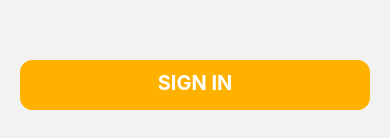
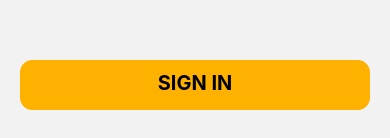
Before and after one commit to Rode1o/foodelivery, a React Native app in the folder deliveryFood/: screen /homeScreen in a window 390 px wide. Shown: the part 634-772 px from the top of the page. Built offline with nearby package versions, Linux system fonts and the light colour scheme.

Commit message:
Sign In form

```diff
--- a/deliveryFood/src/global/styles.js
+++ b/deliveryFood/src/global/styles.js
@@ -26,7 +26,7 @@ export const parameters = {
         width:"100%"
     },
     buttonTitle:{
-      color:"#ffffff",
+      color:"#000000",
       fontSize: 20,
       fontWeight: "bold",
       alignItems: "center",
--- a/deliveryFood/src/screens/authScreen/signinscreen.js
+++ b/deliveryFood/src/screens/authScreen/signinscreen.js
@@ -105,8 +105,8 @@ export default function Signinscreen({navigation}){
                         buttonStyle={parameters.styledButton}
                         titleStyle={parameters.buttonTitle}
                         onPress={
-                            //navigation.navigate('drawerNavigator')
-                            props.handleSubmit
+                            navigation.navigate('drawerNavigator')
+                            //props.handleSubmit
                         }
                     />
                 </View>
```
